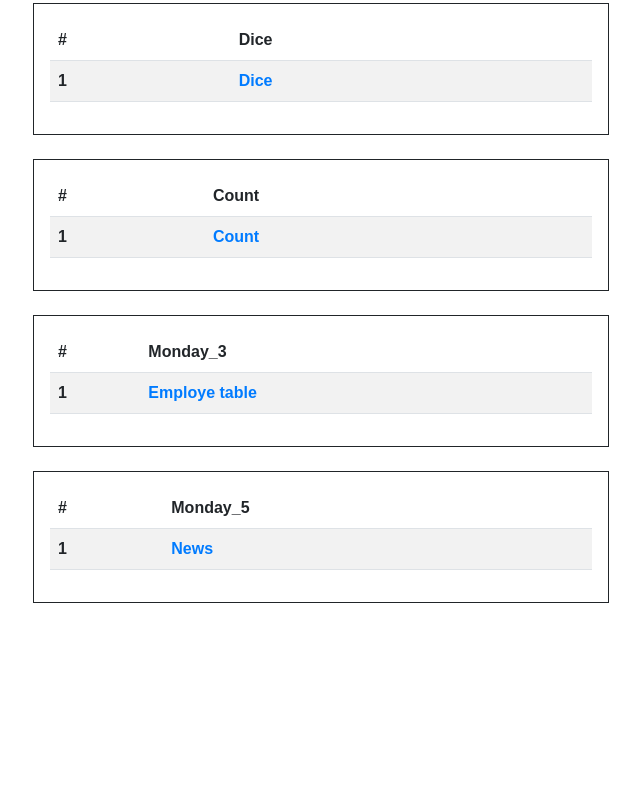
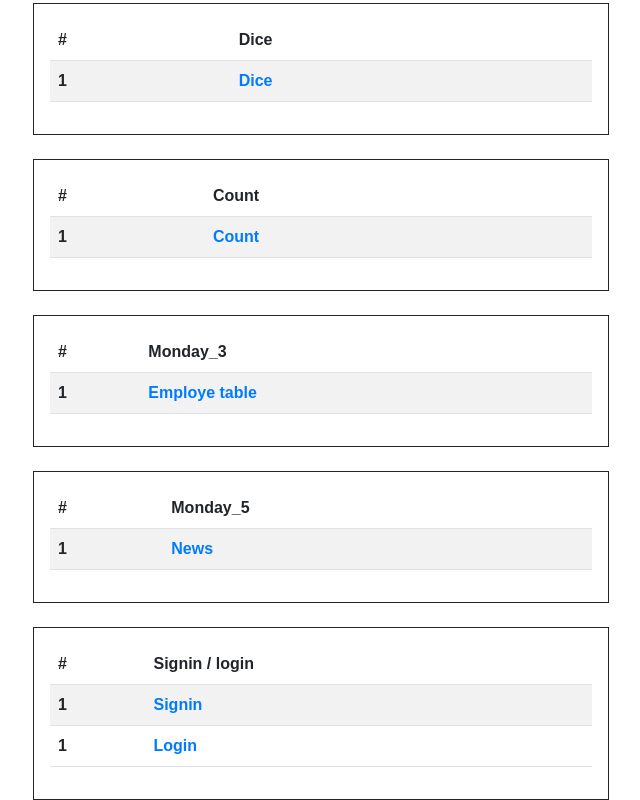
Before and after one commit to Urvesh0069/JS, a plain HTML site: page index.html in a window 1280 px wide. Shown: the part 2832-3632 px from the top of the page, without its empty margins (319-959 px from the left). Before the commit the page ends 3435 px from the top, so only its background shows below. Drawn offline with nearby package versions, Linux system fonts and the light colour scheme.

Commit message:
Add files via upload

```diff
--- a/index.html
+++ b/index.html
@@ -391,6 +391,27 @@
         </table>
     </div>
 
+    <div class="container border border-dark p-3 mt-4">
+        <table class="table table-striped">
+            <thead>
+                <tr>
+                    <th scope="col">#</th>
+                    <th scope="col">Signin / login</th>
+                </tr>
+            </thead>
+            <tbody>
+                <tr>
+                    <th scope="row">1</th>
+                    <td><a href="./sigin_login/sigin.html">Signin</a></td>
+                </tr>
+                <tr>
+                    <th scope="row">1</th>
+                    <td><a href="./sigin_login/login.html">Login</a></td>
+                </tr>
+            </tbody>
+        </table>
+    </div>
+
 
 
     <script src="https://cdn.jsdelivr.net/npm/bootstrap@5.3.0/dist/js/bootstrap.bundle.min.js"></script>
```
